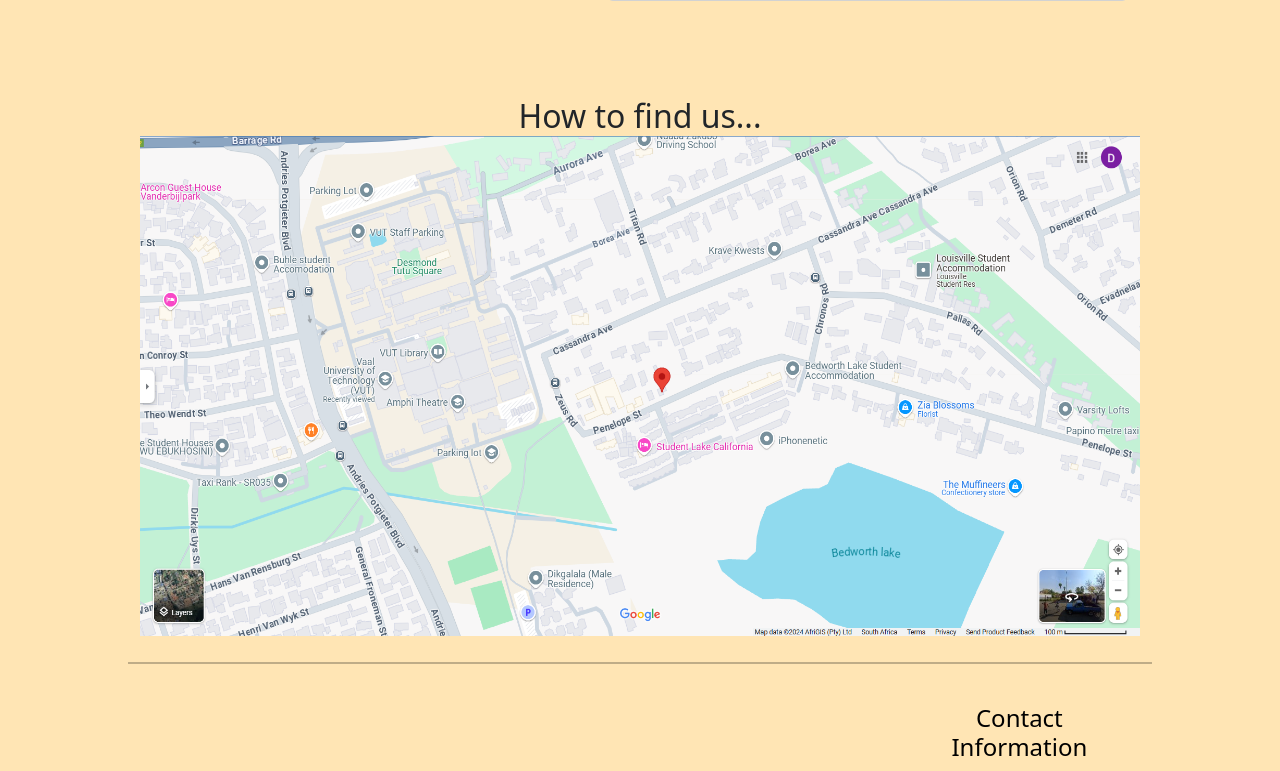
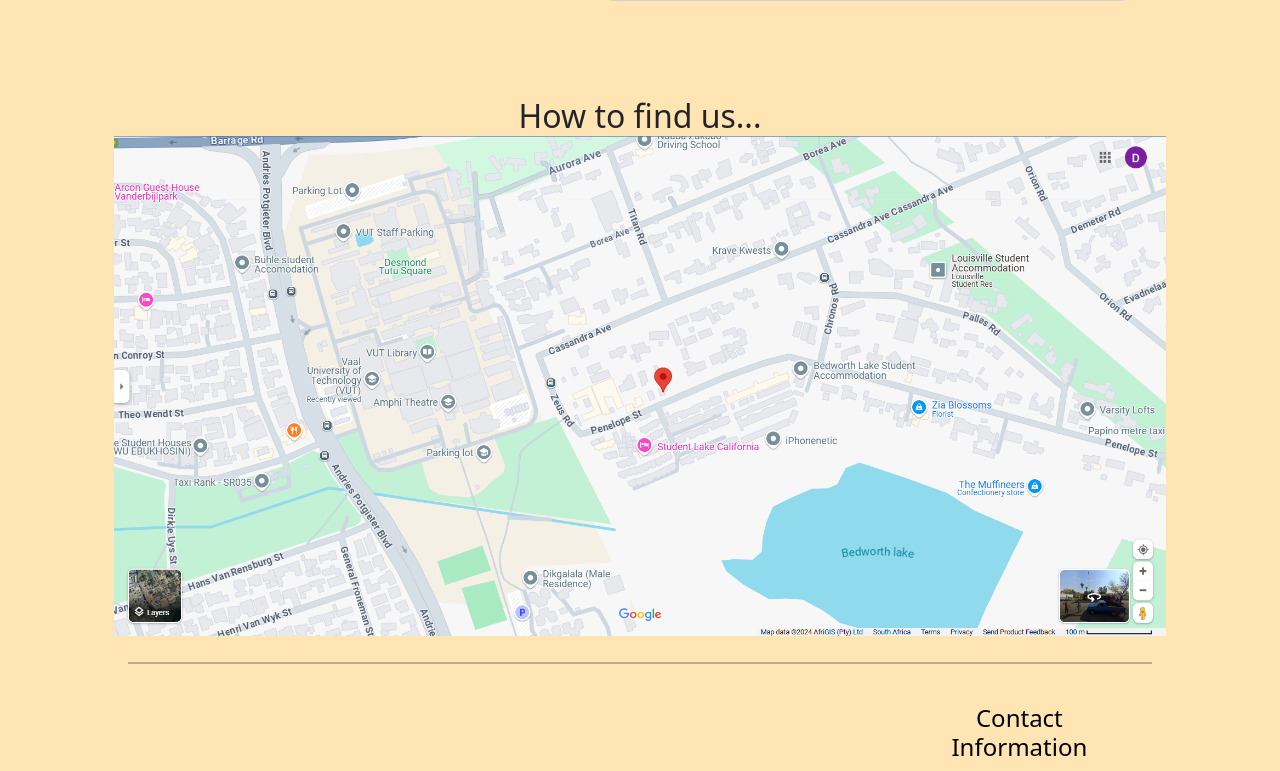
Before and after one commit to 222176415/MadalaSuperMarket, a PHP site: page /Madala2/Contact.html in a window 1280 px wide. Shown: the part 886-1657 px from the top of the page. Run offline with PHP 8.4, Linux system fonts and the light colour scheme; some libraries are stand-ins or nearby versions.

Commit message:
Update stylesheet.css

```diff
--- a/stylesheet.css
+++ b/stylesheet.css
@@ -522,7 +522,7 @@
 
 .map-container img {
     display: block;
-    width: 1000px;
+    width: auto;
     height: 500px;
 }
 
```
